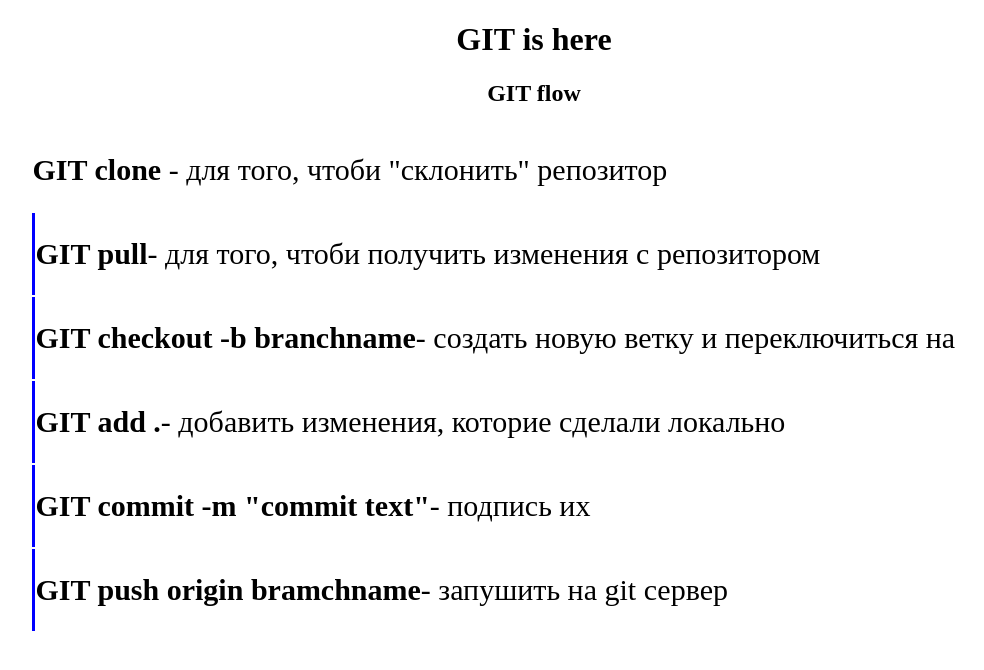
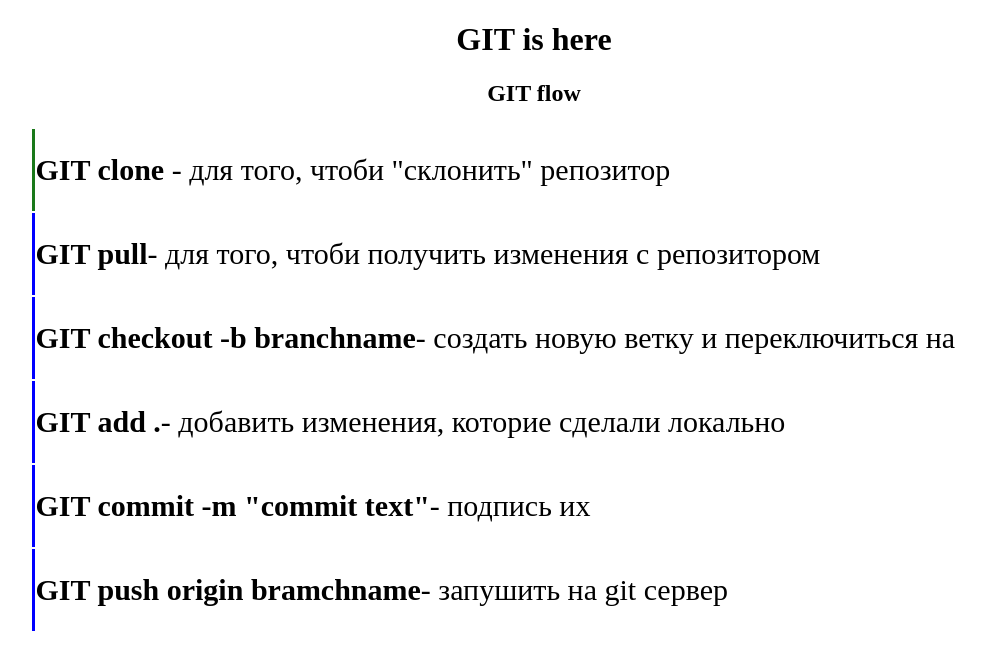
Before and after one commit to artemitut/lesson5, a plain HTML site: page index.html in a window 1280 px wide. In both pictures the pointer is over the element 640 px from the left and 169 px from the top of the page. Shown: the whole page, without its empty margins (106-1090 px from the left). Drawn offline with Linux system fonts and the light colour scheme.

Commit message:
lesson5(2)

```diff
--- a/style.css
+++ b/style.css
@@ -11,5 +11,5 @@ td{
     font-size: 30px;
 }
 td:hover{
-    border-left: rgb(26, 121, 26);
+    border-left: 3px solid rgb(26, 121, 26);
 }
```
